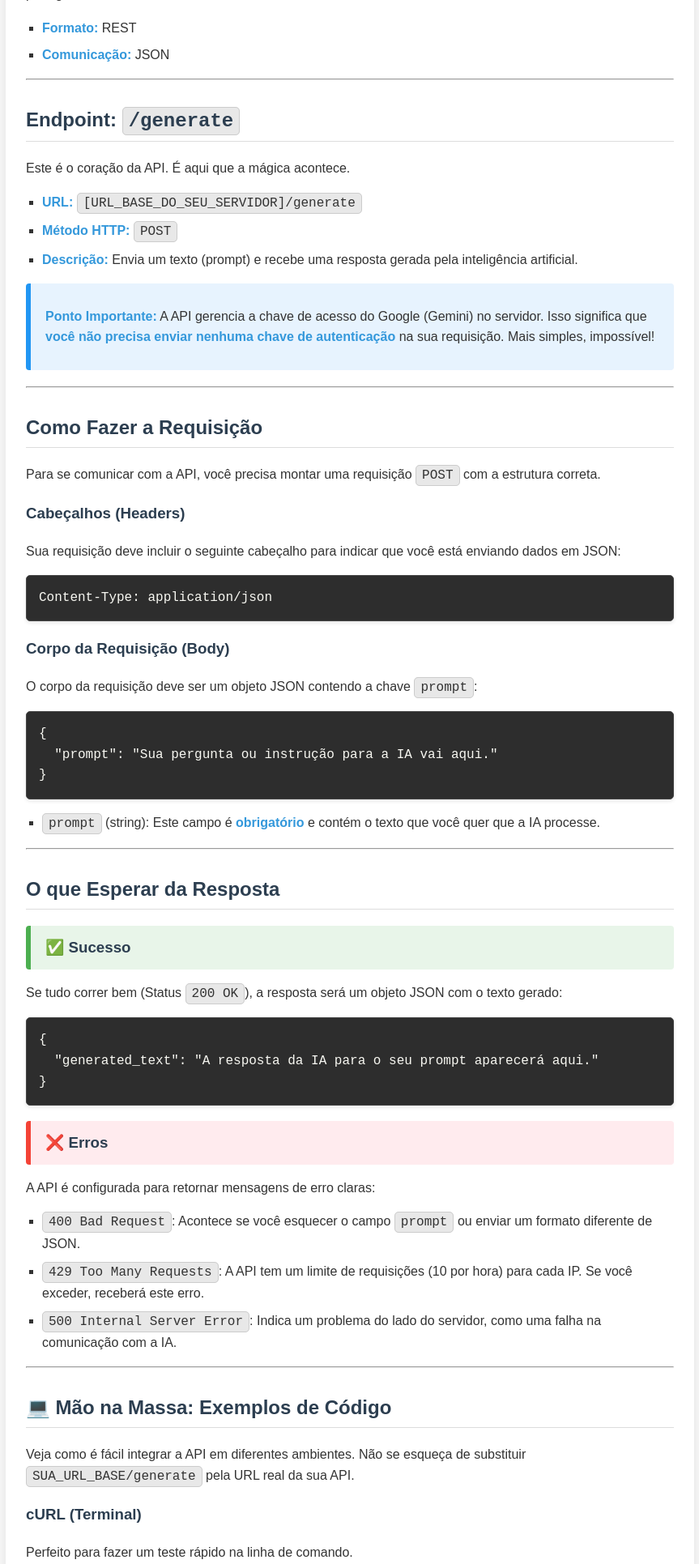
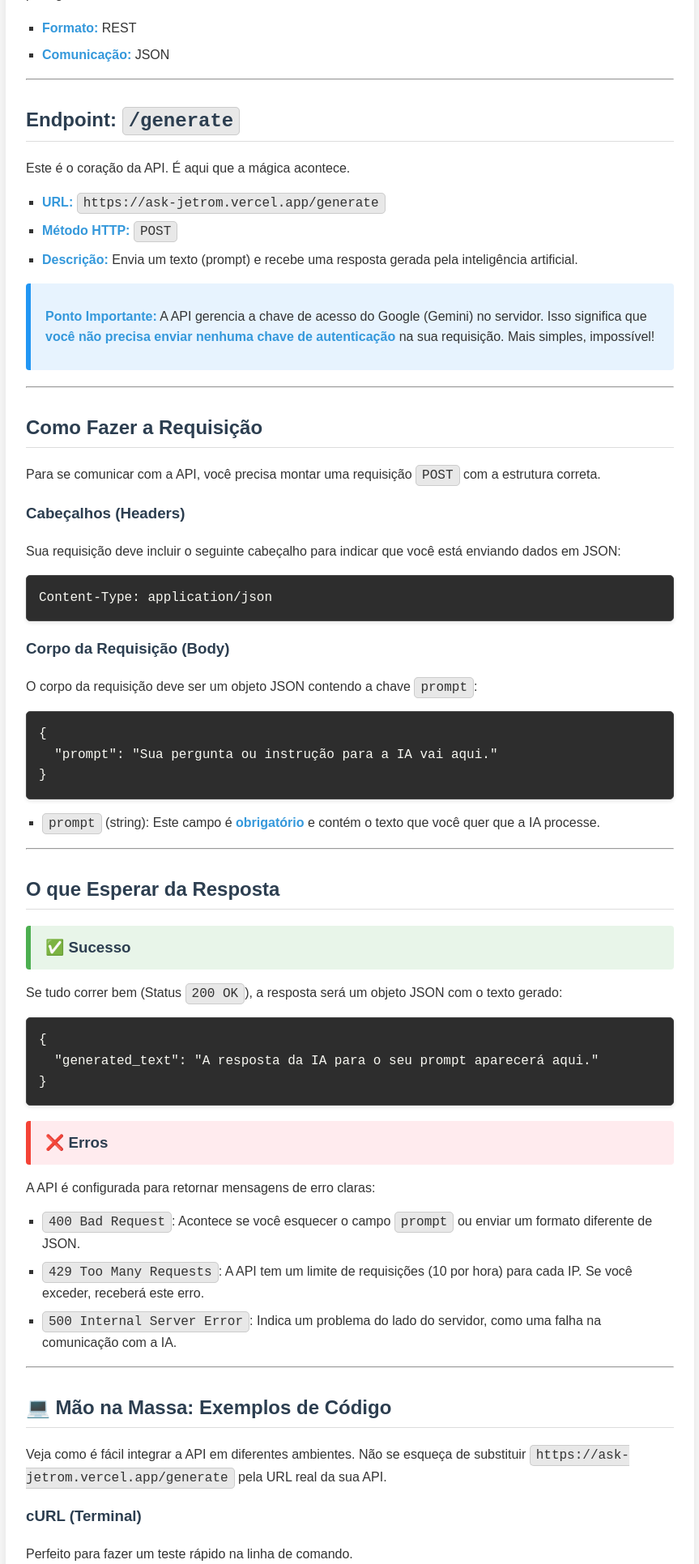
Before and after one commit to Jeiel0rbit/ask-Jetrom, a Flask app: page / in a window 1280 px wide. Shown: the part 360-2291 px from the top of the page at 81% size, without its empty margins (208-1071 px from the left). Run offline with Flask 2, Linux system fonts and the light colour scheme.

Commit message:
Update index.html

```diff
--- a/templates/index.html
+++ b/templates/index.html
@@ -40,7 +40,7 @@
         <h2>Endpoint: <code>/generate</code></h2>
         <p>Este é o coração da API. É aqui que a mágica acontece.</p>
         <ul>
-            <li><strong>URL:</strong> <code>[URL_BASE_DO_SEU_SERVIDOR]/generate</code></li>
+            <li><strong>URL:</strong> <code>https://ask-jetrom.vercel.app/generate</code></li>
             <li><strong>Método HTTP:</strong> <code>POST</code></li>
             <li><strong>Descrição:</strong> Envia um texto (prompt) e recebe uma resposta gerada pela inteligência artificial.</li>
         </ul>
@@ -87,11 +87,11 @@
         <hr>
 
         <h2>💻 Mão na Massa: Exemplos de Código</h2>
-        <p>Veja como é fácil integrar a API em diferentes ambientes. Não se esqueça de substituir <code>SUA_URL_BASE/generate</code> pela URL real da sua API.</p>
+        <p>Veja como é fácil integrar a API em diferentes ambientes. Não se esqueça de substituir <code>https://ask-jetrom.vercel.app/generate</code> pela URL real da sua API.</p>
 
         <h3>cURL (Terminal)</h3>
         <p>Perfeito para fazer um teste rápido na linha de comando.</p>
-        <pre><code class="language-bash">curl -X POST "SUA_URL_BASE/generate" \
+        <pre><code class="language-bash">curl -X POST "https://ask-jetrom.vercel.app/generate" \
 -H "Content-Type: application/json" \
 -d '{
   "prompt": "Explique o que é uma API de forma simples e divertida."
@@ -102,7 +102,7 @@
         <pre><code class="language-python">import requests
 import json
 
-api_url = "SUA_URL_BASE/generate"
+api_url = "https://ask-jetrom.vercel.app/generate"
 headers = {
     'Content-Type': 'application/json'
 }
@@ -129,7 +129,7 @@ except requests.exceptions.RequestException as e:
         <h3>JavaScript (para Frontend)</h3>
         <p>Use a <code>Fetch API</code> para consumir a API diretamente de uma página web.</p>
         <pre><code class="language-javascript">async function callGuiaCuriosoAPI(promptText) {
-    const apiUrl = 'SUA_URL_BASE/generate'; // Substitua pela URL real da sua API
+    const apiUrl = 'https://ask-jetrom.vercel.app/generate'; // Substitua pela URL real da sua API
 
     try {
         const response = await fetch(apiUrl, {
```
